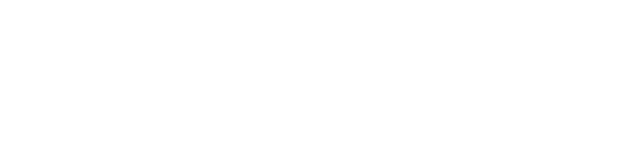
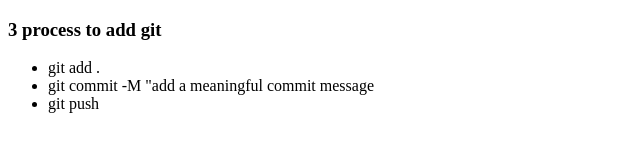
Before and after one commit to Sakib137/my-first-project-repo, a plain HTML site: page index.html in a window 1280 px wide. Shown: the whole page, without its empty margins (0-640 px from the left). Drawn offline with Linux system fonts and the light colour scheme.

Commit message:
added first time

```diff
--- a/index.html
+++ b/index.html
@@ -6,6 +6,15 @@
     <title>My first github projects</title>
 </head>
 <body>
-
+    <div>
+        <h3>
+            3 process to add git
+        </h3>
+        <ul>
+            <li>git add .</li>
+            <li>git commit -M "add a meaningful commit message</li>
+            <li>git push</li>
+        </ul>
+    </div>
 </body>
 </html>
```
